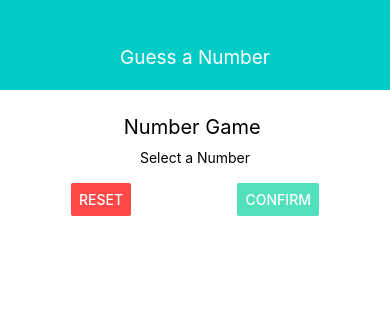
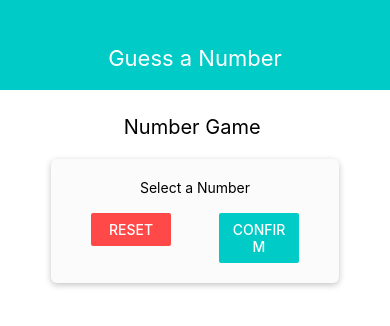
Before and after one commit to tragicmj/number-guess, a React Native app: screen / in a window 390 px wide. Shown: the top 326 px of the page. Built offline with nearby package versions, Linux system fonts and the light colour scheme.

Commit message:
Card and color constants created

```diff
--- a/App.js
+++ b/App.js
@@ -1,7 +1,7 @@
 import React from "react";
 import { StyleSheet, Text, View } from "react-native";
-import Header from "./components/Header.js";
-import StartGameScreen from "./screens/StartGameScreen.js";
+import Header from "./components/Header";
+import StartGameScreen from "./screens/StartGameScreen";
 export default function App() {
   return (
     <View style={styles.screen}>
--- /dev/null
+++ b/components/Card.js
@@ -0,0 +1,23 @@
+import React from "react";
+import { View, StyleSheet } from "react-native";
+
+const Card = props => {
+  return (
+    <View style={{ ...styles.card, ...props.style }}>{props.children}</View>
+  );
+};
+
+const styles = StyleSheet.create({
+  card: {
+    shadowColor: "#1b1b1b",
+    shadowOpacity: 0.26,
+    shadowOffset: { width: 0, height: 2 },
+    shadowRadius: 6,
+    elevation: 5,
+    padding: 20,
+    backgroundColor: "#fbfbfb",
+    borderRadius: 6
+  }
+});
+
+export default Card;
--- a/components/Header.js
+++ b/components/Header.js
@@ -1,6 +1,6 @@
 import React from "react";
 import { View, Text, StyleSheet } from "react-native";
-
+import Colors from "../constants/colors";
 const Header = props => {
   return (
     <View style={styles.header}>
@@ -15,13 +15,14 @@ const styles = StyleSheet.create({
     height: 90,
     paddingTop: 25,
     paddingBottom: 0,
-    backgroundColor: "#01CBC6",
+    backgroundColor: Colors.primary,
     alignItems: "center",
-    justifyContent: "center"
+    justifyContent: "center",
+    elevation: 10
   },
   headerTitle: {
     color: "#ffffff",
-    fontSize: 19
+    fontSize: 22
   }
 });
 
--- /dev/null
+++ b/constants/colors.js
@@ -0,0 +1,4 @@
+export default {
+  primary: "#01CBC6",
+  accent: "#FF4848"
+};
--- a/screens/StartGameScreen.js
+++ b/screens/StartGameScreen.js
@@ -1,28 +1,23 @@
 import React from "react";
 import { View, Text, StyleSheet, TextInput, Button } from "react-native";
-
+import Card from "../components/Card";
+import Colors from "../constants/colors";
 const StartGameScreen = props => {
   return (
     <View style={styles.screen}>
       <Text style={styles.heading}>Number Game </Text>
-      <View style={styles.inputContainer}>
+      <Card style={styles.inputContainer}>
         <Text>Select a Number</Text>
         <TextInput />
         <View style={styles.buttonWrap}>
-          <Button
-            style={styles.resetBtn}
-            color="#FF4848"
-            title="Reset"
-            onPress={() => {}}
-          />
-          <Button
-            style={styles.confirmBtn}
-            title="Confirm"
-            color="#53E0BC"
-            onPress={() => {}}
-          />
+          <View style={styles.button}>
+            <Button color={Colors.accent} title="Reset" onPress={() => {}} />
+          </View>
+          <View style={styles.button}>
+            <Button title="Confirm" color={Colors.primary} onPress={() => {}} />
+          </View>
         </View>
-      </View>
+      </Card>
     </View>
   );
 };
@@ -34,7 +29,8 @@ const styles = StyleSheet.create({
     alignItems: "center"
   },
   heading: {
-    marginVertical: 10,
+    marginTop: 10,
+    marginBottom: 20,
     fontSize: 20
   },
 
@@ -49,11 +45,8 @@ const styles = StyleSheet.create({
     justifyContent: "space-between",
     paddingHorizontal: 20
   },
-  resetBtn: {
-    width: 400
-  },
-  confirmBtn: {
-    width: 400
+  button: {
+    width: 80
   }
 });
 
```
